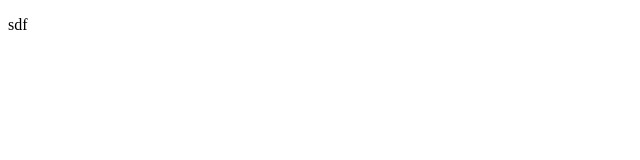
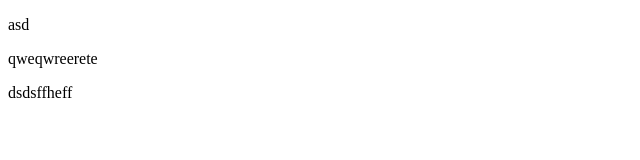
Before and after one commit to danielpinag/example, a plain HTML site: page example.html in a window 1280 px wide. Shown: the whole page, without its empty margins (0-640 px from the left). Drawn offline with Linux system fonts and the light colour scheme.

Commit message:
Changed commit

```diff
--- a/example.html
+++ b/example.html
@@ -4,6 +4,8 @@
     <title>Homie</title>
   </head>
   <body>
-    <p>sdf</p>
+    <p>asd</p>
+    <p>qweqwreerete</p>
+    <p>dsdsffheff</p>
   </body>
 </html>
```
